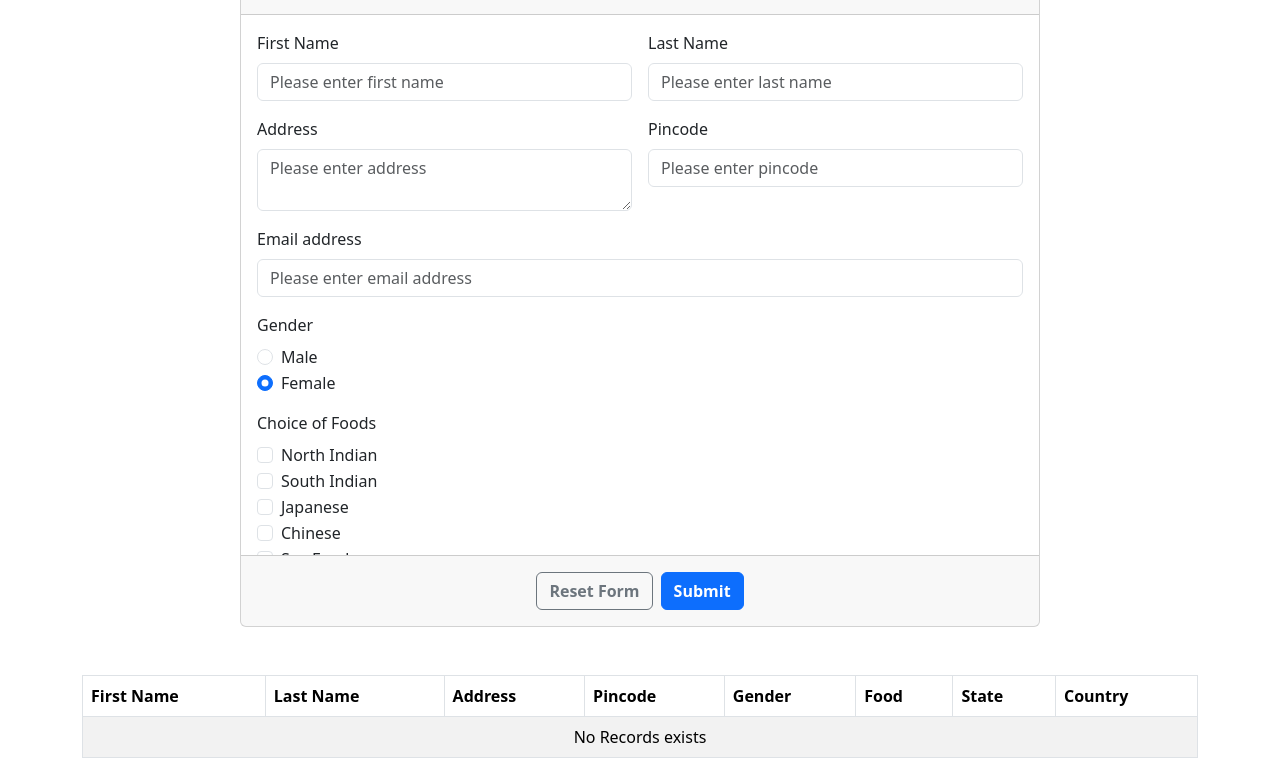
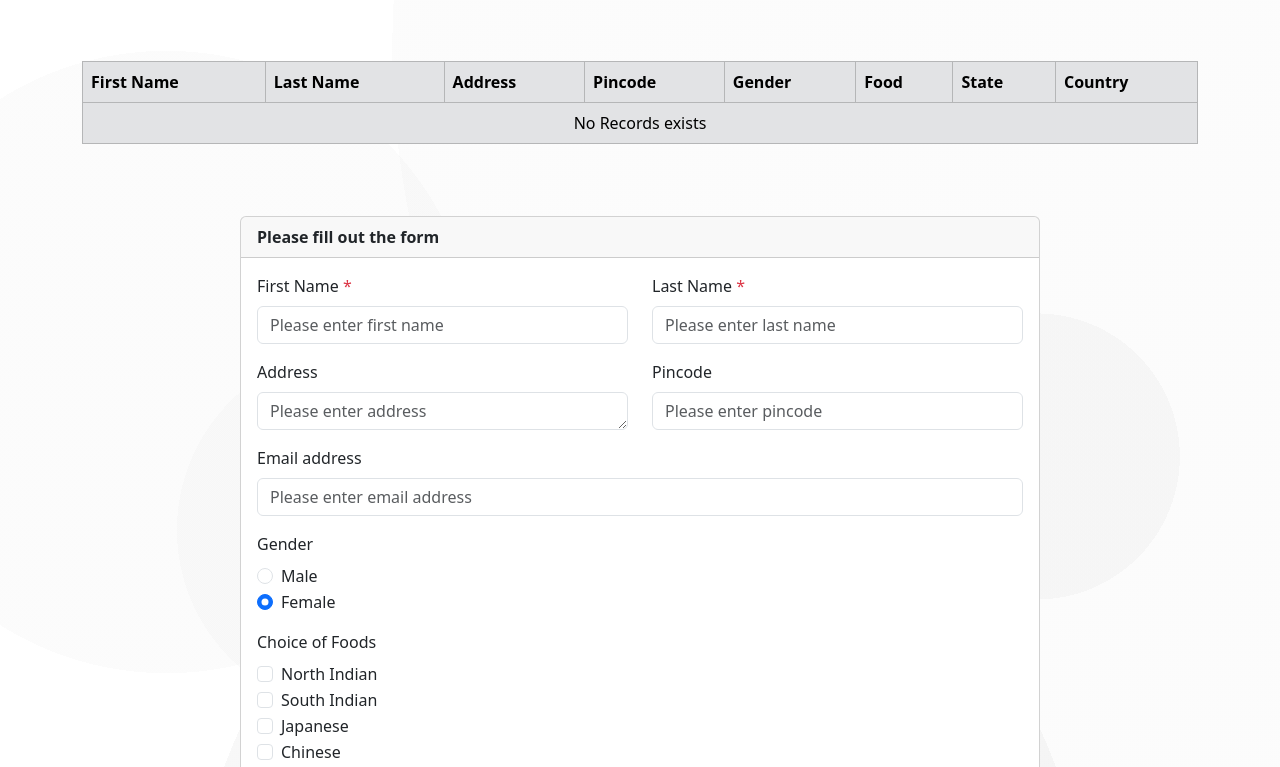
Before and after one commit to santhosh404/Day-15-Task-2, a plain HTML site: page index.html in a window 1280 px wide. Shown: the part 131-898 px from the top of the page. Drawn offline with nearby package versions, Linux system fonts and the light colour scheme.

Commit message:
completed

```diff
--- a/index.html
+++ b/index.html
@@ -10,23 +10,50 @@
       integrity="sha384-QWTKZyjpPEjISv5WaRU9OFeRpok6YctnYmDr5pNlyT2bRjXh0JMhjY6hW+ALEwIH"
       crossorigin="anonymous"
     />
-    <link rel="stylesheet" href="form-validation.css" />
+    <link rel="stylesheet" href="style.css" />
   </head>
   <body>
+    <div class="container">
       <div
-      class="container d-flex flex-column align-items-center justify-content-center"
+        class="d-flex flex-column align-items-center justify-content-center mt-5"
       >
         <h1 id="title">HTML Forms</h1>
         <p id="description">This is some description</p>
-      <form id="form">
+      </div>
+
+      <div class="table-responsive">
+        <table class="table table-bordered table-secondary mt-5">
+          <thead>
+            <tr>
+              <th scope="col">First Name</th>
+              <th scope="col">Last Name</th>
+              <th scope="col">Address</th>
+              <th scope="col">Pincode</th>
+              <th scope="col">Gender</th>
+              <th scope="col">Food</th>
+              <th scope="col">State</th>
+              <th scope="col">Country</th>
+            </tr>
+          </thead>
+          <tbody id="tbody"></tbody>
+        </table>
+      </div>
+    </div>
+
+    <div
+      class="container d-flex flex-column align-items-center justify-content-center mb-5"
+    >
+      <form id="form" class="mt-5">
         <div class="card mt-2" style="width: 50rem">
           <div class="card-header fw-bold">Please fill out the form</div>
           <div class="card-body overflow-auto" style="height: 540px">
             <!-- FirstName and LastName -->
-            <div class="d-flex gap-3">
-              <div class="mb-3 w-100">
+            <div class="row">
+              <div class="col-md-6 mb-3">
                 <div class="form-group">
-                  <label for="firstName" class="form-label">First Name</label>
+                  <label for="first-name" class="form-label"
+                    >First Name <span class="text-danger">*</span></label
+                  >
                   <input
                     type="text"
                     class="form-control"
@@ -34,18 +61,14 @@
                     placeholder="Please enter first name"
                     required
                   />
-                </div>
-
-                <div
-                  id="validationServerFirstNameFeedback"
-                  class="invalid-feedback"
-                >
-                  First Name is required
+                  <div class="invalid-feedback">First Name is required</div>
                 </div>
               </div>
-              <div class="mb-3 w-100">
+              <div class="col-md-6 mb-3">
                 <div class="form-group">
-                  <label for="lastName" class="form-label">Last Name</label>
+                  <label for="last-name" class="form-label"
+                    >Last Name <span class="text-danger">*</span></label
+                  >
                   <input
                     type="text"
                     class="form-control"
@@ -53,39 +76,27 @@
                     placeholder="Please enter last name"
                     required
                   />
-                </div>
-
-                <div
-                  id="validationServerLastNameFeedback"
-                  class="invalid-feedback"
-                >
-                  Last Name is required
+                  <div class="invalid-feedback">Last Name is required</div>
                 </div>
               </div>
             </div>
 
             <!-- address and pincode -->
-            <div class="d-flex gap-3">
-              <div class="mb-3 w-100">
+            <div class="row">
+              <div class="col-md-6 mb-3">
                 <div class="form-group">
                   <label for="address" class="form-label">Address</label>
                   <textarea
-                    type="text"
                     class="form-control"
                     id="address"
                     placeholder="Please enter address"
+                    rows="1"
                     required
                   ></textarea>
-                </div>
-
-                <div
-                  id="validationServerAddressFeedback"
-                  class="invalid-feedback"
-                >
-                  Address is required
+                  <div class="invalid-feedback">Address is required</div>
                 </div>
               </div>
-              <div class="mb-3 w-100">
+              <div class="col-md-6 mb-3">
                 <div class="form-group">
                   <label for="pincode" class="form-label">Pincode</label>
                   <input
@@ -96,13 +107,7 @@
                     placeholder="Please enter pincode"
                     required
                   />
-                </div>
-
-                <div
-                  id="validationServerPincodeFeedback"
-                  class="invalid-feedback"
-                >
-                  Pincode is required
+                  <div class="invalid-feedback">Pincode is required</div>
                 </div>
               </div>
             </div>
@@ -226,8 +231,9 @@
 
             <!-- State and Country -->
 
-            <div class="d-flex gap-3">
-              <div class="mb-3 w-100">
+            <div class="row">
+              <div class="col-md-6 mb-3">
+                <div class="form-group">
                   <label for="state" class="form-label">State</label>
                   <input
                     type="text"
@@ -235,14 +241,11 @@
                     id="state"
                     placeholder="Please enter State"
                   />
-                <div
-                  id="validationServerStateFeedback"
-                  class="invalid-feedback"
-                >
-                  State is required
+                  <div class="invalid-feedback">State is required</div>
                 </div>
               </div>
-              <div class="mb-3 w-100">
+              <div class="col-md-6 mb-3">
+                <div class="form-group">
                   <label for="country" class="form-label">Country</label>
                   <input
                     type="text"
@@ -250,11 +253,7 @@
                     id="country"
                     placeholder="Please enter Country"
                   />
-                <div
-                  id="validationServerCountryFeedback"
-                  class="invalid-feedback"
-                >
-                  Country is required
+                  <div class="invalid-feedback">Country is required</div>
                 </div>
               </div>
             </div>
@@ -278,22 +277,6 @@
           </div>
         </div>
       </form>
-
-      <table class="table table-bordered table-striped mt-5">
-        <thead>
-          <tr>
-            <th scope="col">First Name</th>
-            <th scope="col">Last Name</th>
-            <th scope="col">Address</th>
-            <th scope="col">Pincode</th>
-            <th scope="col">Gender</th>
-            <th scope="col">Food</th>
-            <th scope="col">State</th>
-            <th scope="col">Country</th>
-          </tr>
-        </thead>
-        <tbody id="tbody"></tbody>
-      </table>
     </div>
 
     <script src="https://app.zenclass.in/sheets/v1/js/zen/suite/bundle.js"></script>
--- /dev/null
+++ b/style.css
@@ -0,0 +1,66 @@
+@import url("https://fonts.googleapis.com/css2?family=Montserrat:ital,wght@0,100..900;1,100..900&display=swap");
+
+body {
+  background-image: radial-gradient(
+      circle at 13% 47%,
+      rgba(140, 140, 140, 0.03) 0%,
+      rgba(140, 140, 140, 0.03) 25%,
+      transparent 25%,
+      transparent 100%
+    ),
+    radial-gradient(
+      circle at 28% 63%,
+      rgba(143, 143, 143, 0.03) 0%,
+      rgba(143, 143, 143, 0.03) 16%,
+      transparent 16%,
+      transparent 100%
+    ),
+    radial-gradient(
+      circle at 81% 56%,
+      rgba(65, 65, 65, 0.03) 0%,
+      rgba(65, 65, 65, 0.03) 12%,
+      transparent 12%,
+      transparent 100%
+    ),
+    radial-gradient(
+      circle at 26% 48%,
+      rgba(60, 60, 60, 0.03) 0%,
+      rgba(60, 60, 60, 0.03) 6%,
+      transparent 6%,
+      transparent 100%
+    ),
+    radial-gradient(
+      circle at 97% 17%,
+      rgba(150, 150, 150, 0.03) 0%,
+      rgba(150, 150, 150, 0.03) 56%,
+      transparent 56%,
+      transparent 100%
+    ),
+    radial-gradient(
+      circle at 50% 100%,
+      rgba(25, 25, 25, 0.03) 0%,
+      rgba(25, 25, 25, 0.03) 36%,
+      transparent 36%,
+      transparent 100%
+    ),
+    radial-gradient(
+      circle at 55% 52%,
+      rgba(69, 69, 69, 0.03) 0%,
+      rgba(69, 69, 69, 0.03) 6%,
+      transparent 6%,
+      transparent 100%
+    ),
+    linear-gradient(90deg, rgb(255, 255, 255), rgb(255, 255, 255));
+}
+
+@media screen and (max-width: 756px) {
+  .card {
+    width: 20rem !important;
+  }
+}
+
+@media screen and (max-width: 436px) {
+  .card {
+    width: 18rem !important;
+  }
+}
```
Lines whose indentation alone changed are shown as unchanged.
